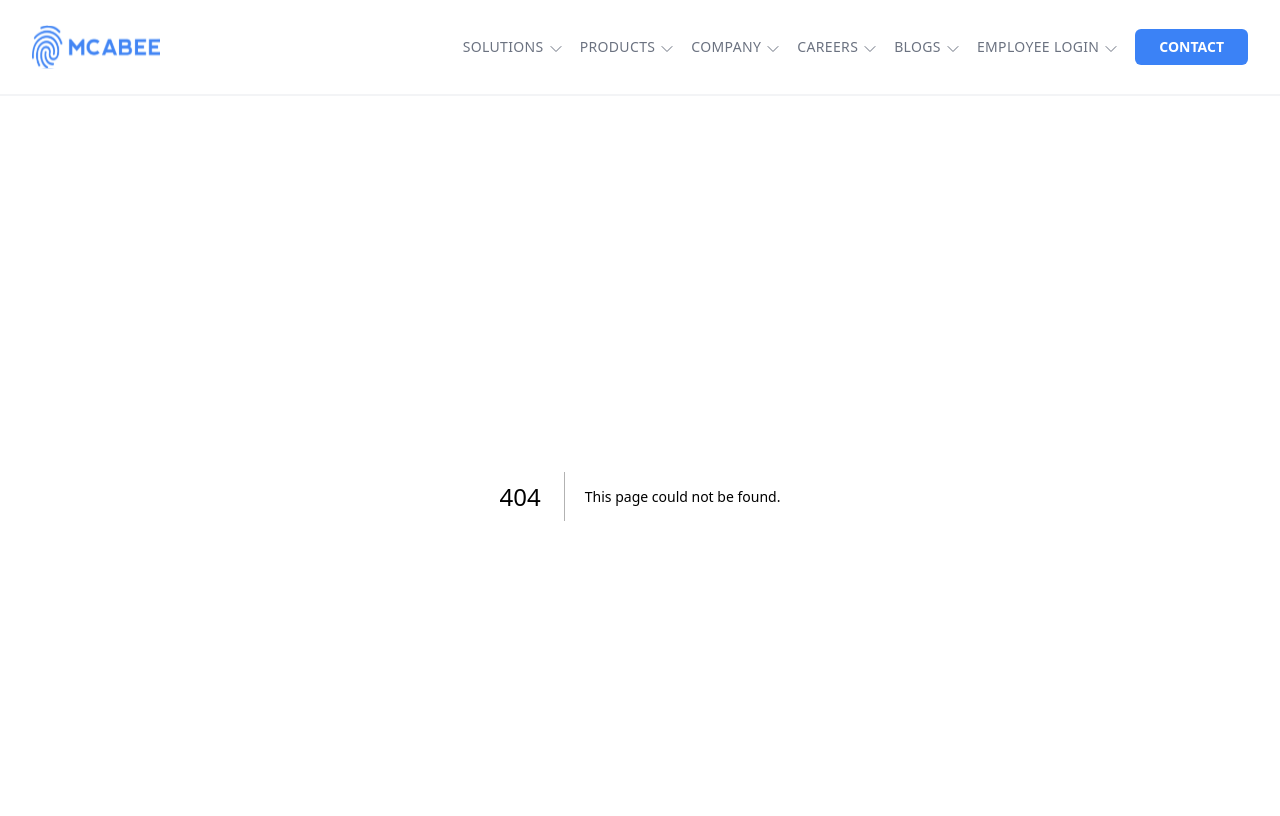
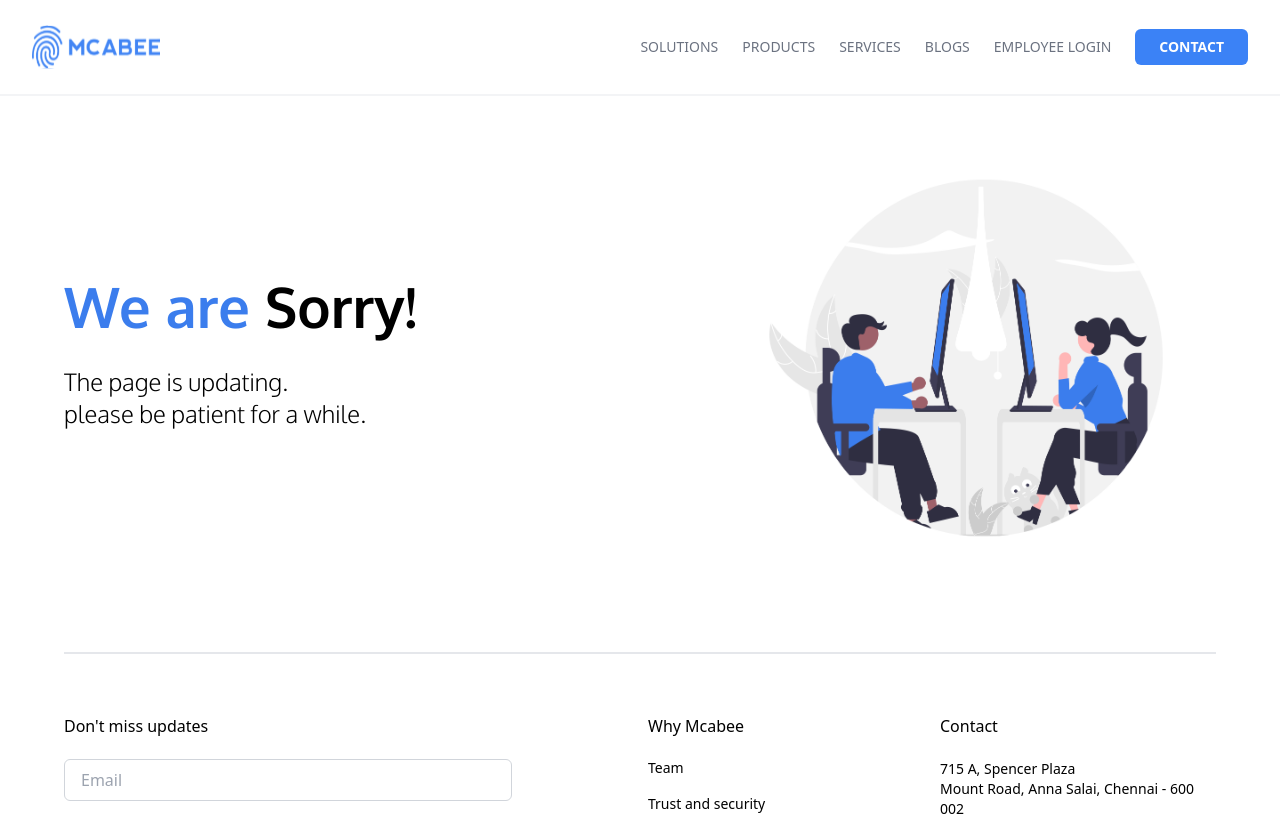
Before and after one commit to MCABEE/McAbee_Main_Website, a Next.js app: page /solutions in a window 1280 px wide. Before the commit this address had no page. Shown: the top 816 px of the page. Built offline with nearby package versions, Linux system fonts and the light colour scheme.

Commit message:
links and contact form updated

```diff
--- a/src/app/api/contact/route.js
+++ b/src/app/api/contact/route.js
@@ -2,7 +2,7 @@ import { NextResponse } from "next/server";
 import nodemailer from 'nodemailer';
 
 export async function POST(req) {
-    const { firstName, secondName, company, country, phone, service } = await req.json();
-    console.log({ firstName, secondName, company, country, phone, service });
+    const { firstName, secondName, company, country, phone, service, message } = await req.json();
+    console.log({ firstName, secondName, company, country, phone, service, message });
     return NextResponse.json({ message: "Ok" })
 }
--- /dev/null
+++ b/src/app/employee-login/page.jsx
@@ -0,0 +1,5 @@
+import Maintenance from "@/components/maintenance/Maintenance";
+
+export default function EmployeeLogin() {
+    return <Maintenance />
+}
--- /dev/null
+++ b/src/app/solutions/page.jsx
@@ -0,0 +1,7 @@
+import Maintenance from "@/components/maintenance/Maintenance";
+
+const solutions = () => {
+    return <Maintenance />;
+}
+
+export default solutions;
--- a/src/components/Navbar.jsx
+++ b/src/components/Navbar.jsx
@@ -1,11 +1,14 @@
 "use client";
+import { useState } from "react";
 import Link from "next/link";
 import Image from "next/image";
-import { useState } from "react";
+import { navLinks } from "@/lib/constants";
 
 const Navbar = () => {
   const [toggle, setToggle] = useState(false);
-  const navList = toggle ? "top-[100%]" : "top-[-100vh]";
+  const navList = toggle
+    ? "top-[120%] right-0 rounded-md shadow-md border"
+    : "top-[120%] right-[-100vw]";
 
   return (
     <header className="flex items-center justify-between z-20 border-b-2 border-gray-100 sticky top-0 max-w-7xl mx-auto sm:px-8 px-3 sm:h-24 h-20 text-sm bg-white">
@@ -19,118 +22,21 @@ const Navbar = () => {
           className="w-24 h-14 md:w-32 md:h-20"
         />
       </Link>
-      <div className="flex items-center gap-4">
+      <div className="flex items-center relative gap-6">
         <nav
-          className={`${navList} lg:static absolute duration-500 bg-slate-50 lg:bg-white left-0 w-full lg:min-h-fit min-h-[300px] flex gap-4 items-center uppercase px-3 py-4 lg:px-0`}
+          className={`${navList} lg:static absolute z-0 duration-500 bg-white w-full lg:min-h-fit min-h-[250px] flex gap-4 items-center uppercase px-3 py-4 lg:px-0 lg:shadow-none lg:border-none`}
         >
-          {/* Desktop Navbar Links */}
-          <ul className="text-gray-500 flex flex-col lg:flex-row lg:gap-4 gap-6">
-            <li className="flex tracking-wide items-center gap-1 cursor-pointer">
-              Solutions
-              <svg
-                xmlns="http://www.w3.org/2000/svg"
-                fill="none"
-                viewBox="0 0 24 24"
-                strokeWidth={1.5}
-                stroke="currentColor"
-                className="w-4 h-4 mt-1"
-              >
-                <path
-                  strokeLinecap="round"
-                  strokeLinejoin="round"
-                  d="M19.5 8.25l-7.5 7.5-7.5-7.5"
-                />
-              </svg>
-            </li>
-            <li className="flex tracking-wide items-center gap-1 cursor-pointer">
-              Products
-              <svg
-                xmlns="http://www.w3.org/2000/svg"
-                fill="none"
-                viewBox="0 0 24 24"
-                strokeWidth={1.5}
-                stroke="currentColor"
-                className="w-4 h-4 mt-1"
-              >
-                <path
-                  strokeLinecap="round"
-                  strokeLinejoin="round"
-                  d="M19.5 8.25l-7.5 7.5-7.5-7.5"
-                />
-              </svg>
-            </li>
-            <li className="flex tracking-wide items-center gap-1 cursor-pointer">
-              Company
-              <svg
-                xmlns="http://www.w3.org/2000/svg"
-                fill="none"
-                viewBox="0 0 24 24"
-                strokeWidth={1.5}
-                stroke="currentColor"
-                className="w-4 h-4 mt-1"
-              >
-                <path
-                  strokeLinecap="round"
-                  strokeLinejoin="round"
-                  d="M19.5 8.25l-7.5 7.5-7.5-7.5"
-                />
-              </svg>
-            </li>
-            <li className="flex tracking-wide items-center gap-1 cursor-pointer">
-              Careers
-              <svg
-                xmlns="http://www.w3.org/2000/svg"
-                fill="none"
-                viewBox="0 0 24 24"
-                strokeWidth={1.5}
-                stroke="currentColor"
-                className="w-4 h-4 mt-1"
-              >
-                <path
-                  strokeLinecap="round"
-                  strokeLinejoin="round"
-                  d="M19.5 8.25l-7.5 7.5-7.5-7.5"
-                />
-              </svg>
-            </li>
-            <li className="flex tracking-wide items-center gap-1 cursor-pointer">
-              Blogs
-              <svg
-                xmlns="http://www.w3.org/2000/svg"
-                fill="none"
-                viewBox="0 0 24 24"
-                strokeWidth={1.5}
-                stroke="currentColor"
-                className="w-4 h-4 mt-1"
-              >
-                <path
-                  strokeLinecap="round"
-                  strokeLinejoin="round"
-                  d="M19.5 8.25l-7.5 7.5-7.5-7.5"
-                />
-              </svg>
-            </li>
-            <li className="flex tracking-wide items-center gap-1 cursor-pointer">
-              Employee Login
-              <svg
-                xmlns="http://www.w3.org/2000/svg"
-                fill="none"
-                viewBox="0 0 24 24"
-                strokeWidth={1.5}
-                stroke="currentColor"
-                className="w-4 h-4 mt-1"
-              >
-                <path
-                  strokeLinecap="round"
-                  strokeLinejoin="round"
-                  d="M19.5 8.25l-7.5 7.5-7.5-7.5"
-                />
-              </svg>
-            </li>
+          {/* Navbar Links */}
+          <ul className="text-gray-500 flex flex-col lg:flex-row flex-grow gap-6">
+            {navLinks.map((link) => (
+              <li key={link.id} className="cursor-pointer hover:text-app-blue">
+                <Link href={link.link}>{link.name}</Link>
+              </li>
+            ))}
           </ul>
         </nav>
         <Link
-          href={"/contact"}
+          href={"contact"}
           className="px-6 py-2 rounded-md text-white font-semibold uppercase bg-blue-500 transition-all hover:scale-95"
         >
           Contact
--- a/src/components/blog/Blogs.jsx
+++ b/src/components/blog/Blogs.jsx
@@ -14,7 +14,7 @@ const Blogs = () => {
           href={"/blogs"}
           className="px-4 py-2 hidden sm:block uppercase rounded-md text-app-blue border border-gray-300 font-semibold text-xs transition-all hover:scale-95"
         >
-          See all articles
+          See all blogs
         </Link>
         <div className="sm:hidden flex items-center">
           <button>
--- a/src/components/contact/Form.jsx
+++ b/src/components/contact/Form.jsx
@@ -12,6 +12,7 @@ const Form = () => {
     country: "",
     phone: "",
     service: "",
+    message: "",
   };
 
   const [formData, setFormData] = useState(initialFormData);
@@ -32,7 +33,8 @@ const Form = () => {
       !formData.company ||
       !formData.country ||
       !formData.phone ||
-      !formData.service
+      !formData.service ||
+      !formData.message
     ) {
       return toast.error("Please fill all the fields!");
     }
@@ -48,7 +50,7 @@ const Form = () => {
         templateParams,
         process.env.NEXT_PUBLIC_EMAILJS_PUBLIC_KEY
       );
-      toast.success("Form submitter successfully!");
+      toast.success("Form submitted.");
       setFormData(initialFormData);
     } catch (error) {
       toast.error("something went wrong!");
@@ -57,7 +59,7 @@ const Form = () => {
   };
 
   return (
-    <div className="lg:absolute lg:top-20 lg:right-20 max-w-[450px] bg-white rounded-lg sm:px-8 sm:py-12 px-5 py-8">
+    <div className="lg:absolute lg:top-20 lg:right-20 max-w-[450px] bg-white rounded-lg sm:px-8 sm:py-8 px-5 py-6">
       <Toaster />
       <h1 className="uppercase font-bold sm:text-lg md:text-xl text-center">
         SCHEDULE YOUR CONSULTATION
@@ -65,7 +67,7 @@ const Form = () => {
       <form
         action="POST"
         onSubmit={handleSubmit}
-        className="grid grid-cols-2 gap-4 w-full mt-6"
+        className="grid grid-cols-2 gap-3 w-full mt-6"
       >
         <div className="col-span-1">
           <label htmlFor="firstName" className="font-light text-sm">
@@ -75,7 +77,7 @@ const Form = () => {
             type="text"
             name="firstName"
             id="firstName"
-            className="p-2 border border-gray-300 rounded-md w-full"
+            className="p-1.5 border border-gray-300 rounded-md w-full"
             onChange={handleChange}
           />
         </div>
@@ -87,7 +89,7 @@ const Form = () => {
             type="text"
             name="secondName"
             id="secondName"
-            className="p-2 border border-gray-300 rounded-md w-full"
+            className="p-1.5 border border-gray-300 rounded-md w-full"
             onChange={handleChange}
           />
         </div>
@@ -99,7 +101,7 @@ const Form = () => {
             type="text"
             name="company"
             id="company"
-            className="p-2 border border-gray-300 rounded-md w-full"
+            className="p-1.5 border border-gray-300 rounded-md w-full"
             onChange={handleChange}
           />
         </div>
@@ -110,7 +112,7 @@ const Form = () => {
           <select
             name="country"
             id="country"
-            className="p-2 border border-gray-300 rounded-md w-full"
+            className="p-1.5 border border-gray-300 bg-white rounded-md w-full"
             onChange={handleChange}
           >
             <option value="">Select country</option>
@@ -128,7 +130,7 @@ const Form = () => {
             type="number"
             name="phone"
             id="phone"
-            className="p-2 border border-gray-300 rounded-md w-full"
+            className="p-1.5 border border-gray-300 rounded-md w-full"
             onChange={handleChange}
           />
         </div>
@@ -139,7 +141,7 @@ const Form = () => {
           <select
             name="service"
             id="service"
-            className="p-2 border border-gray-300 rounded-md w-full"
+            className="p-1.5 border border-gray-300 bg-white rounded-md w-full"
             onChange={handleChange}
           >
             <option value="">Select service</option>
@@ -150,6 +152,18 @@ const Form = () => {
             </option>
             <option value="Mobile Application">Mobile Application</option>
           </select>
+        </div>
+        <div className="col-span-2">
+          <label htmlFor="message" className="font-light text-sm">
+            Message
+          </label>
+          <input
+            type="text"
+            name="message"
+            id="message"
+            className="p-1.5 border border-gray-300 rounded-md w-full"
+            onChange={handleChange}
+          />
         </div>
         <button
           className="bg-app-blue text-white font-semibold text-sm px-5 py-2.5 rounded-md uppercase transition-all hover:scale-95"
--- a/src/components/footer/BottomSection.jsx
+++ b/src/components/footer/BottomSection.jsx
@@ -7,7 +7,7 @@ const BottomSection = () => {
         <Link href="#" className="inline-block text-sm">
           About Mcabee
         </Link>
-        <Link href="#" className="inline-block text-sm">
+        <Link href="privacypolicy" className="inline-block text-sm">
           Privacy
         </Link>
         <Link href="#" className="inline-block text-sm">
--- a/src/components/footer/UpperSection.jsx
+++ b/src/components/footer/UpperSection.jsx
@@ -18,7 +18,7 @@ const UpperSection = () => {
         <p className="text-sm max-w-md">
           By click &apos;SEND&apos; I give my permission to process my personal
           data for the purposes specified in the{" "}
-          <Link href={'/privacyPolicy'} className="text-app-blue font-semibold">Privacy Policy.</Link>
+          <Link href={'privacypolicy'} className="text-app-blue font-semibold">Privacy Policy.</Link>
         </p>
         <button className="bg-app-blue text-white px-5 py-2.5 rounded-md w-[120px] text-sm font-semibold uppercase transition-all hover:scale-95">
           Send
@@ -27,11 +27,11 @@ const UpperSection = () => {
       <div className="col-span-4 lg:col-span-1 flex flex-col gap-5">
         <h2 className="text-md font-medium">Why Mcabee</h2>
         <div className="flex flex-col gap-4 text-sm">
-          <Link href={"/team"}>Team</Link>
+          <Link href={"team"}>Team</Link>
           <Link href={"#"}>Trust and security</Link>
           <Link href={"#"}>Customers and case studies</Link>
           <Link href={"#"}>Company</Link>
-          <Link href={"/blogs"}>Blog</Link>
+          <Link href={"blogs"}>Blog</Link>
         </div>
       </div>
       <div className="col-span-4 lg:col-span-1 flex flex-col gap-5 justify-between">
--- a/src/components/services/ServiceList.jsx
+++ b/src/components/services/ServiceList.jsx
@@ -1,44 +1,20 @@
+import { services } from "@/lib/constants";
+
 const ServiceList = () => {
   return (
     <div className="px-3 sm:px-8 col-span-3 row-span-3 md:col-span-1 md:row-span-3">
       <div className="flex-col text-gray-500 font-semibold">
         <ul>
-          <li className="mb-5 hover:cursor-pointer text-app-blue">
-            Consulting
-          </li>
-          <li className="my-5 hover:cursor-pointer hover:text-app-blue">
-            Web application
-          </li>
-          <li className="my-5 hover:cursor-pointer hover:text-app-blue">
-            IOS mobile app development
-          </li>
-          <li className="my-5 hover:cursor-pointer hover:text-app-blue">
-            Android mobile app development
-          </li>
-          <li className="my-5 hover:cursor-pointer hover:text-app-blue">
-            Hybrid app development
-          </li>
-          <li className="my-5 hover:cursor-pointer hover:text-app-blue">
-            API Integration
-          </li>
-          <li className="my-5 hover:cursor-pointer hover:text-app-blue">
-            Cloud hosting
-          </li>
-          <li className="my-5 hover:cursor-pointer hover:text-app-blue">
-            CDN integration
-          </li>
-          <li className="my-5 hover:cursor-pointer hover:text-app-blue">
-            UI - UX Design
-          </li>
-          <li className="my-5 hover:cursor-pointer hover:text-app-blue">
-            ERP / CRM / E-Commerce
-          </li>
-          <li className="my-5 hover:cursor-pointer hover:text-app-blue">
-            Branding
-          </li>
-          <li className="my-5 hover:cursor-pointer hover:text-app-blue">
-            Digital marketing
-          </li>
+          {services.map((service) => (
+            <li
+              key={service.id}
+              className={`mb-5 hover:cursor-pointer ${
+                service.name === "Consulting" ? "text-app-blue" : ""
+              } hover:text-app-blue`}
+            >
+              {service.name}
+            </li>
+          ))}
         </ul>
       </div>
     </div>
--- /dev/null
+++ b/src/lib/constants.js
@@ -0,0 +1,23 @@
+export const navLinks = [
+    { id: 1, name: 'Solutions', link: 'solutions' },
+    { id: 2, name: 'Products', link: 'products' },
+    { id: 3, name: 'Services', link: 'services' },
+    // { id: 4, name: 'Contact', link: 'contact' },
+    { id: 5, name: 'Blogs', link: 'blogs' },
+    { id: 6, name: 'Employee Login', link: 'employee-login' }
+]
+
+export const services = [
+    { id: 1, name: 'Consulting' },
+    { id: 2, name: 'Web application' },
+    { id: 3, name: 'IOS mobile app development' },
+    { id: 4, name: 'Android mobile app development' },
+    { id: 5, name: 'Hybrid app development' },
+    { id: 6, name: 'API Integration' },
+    { id: 7, name: 'Cloud hosting' },
+    { id: 8, name: 'CDN integration' },
+    { id: 9, name: 'UI - UX Design' },
+    { id: 10, name: 'ERP / CRM / E-Commerce' },
+    { id: 11, name: 'Branding' },
+    { id: 12, name: 'Digital marketing' }
+]
--- a/src/styles/globals.css
+++ b/src/styles/globals.css
@@ -7,7 +7,7 @@ html {
 }
 
 .app {
-  @apply relative max-w-7xl mx-auto sm:px-8 px-3;
+  @apply relative max-w-screen-xl mx-auto sm:px-8 px-3;
 }
 
 .scrollbar-hide::-webkit-scrollbar {
```
